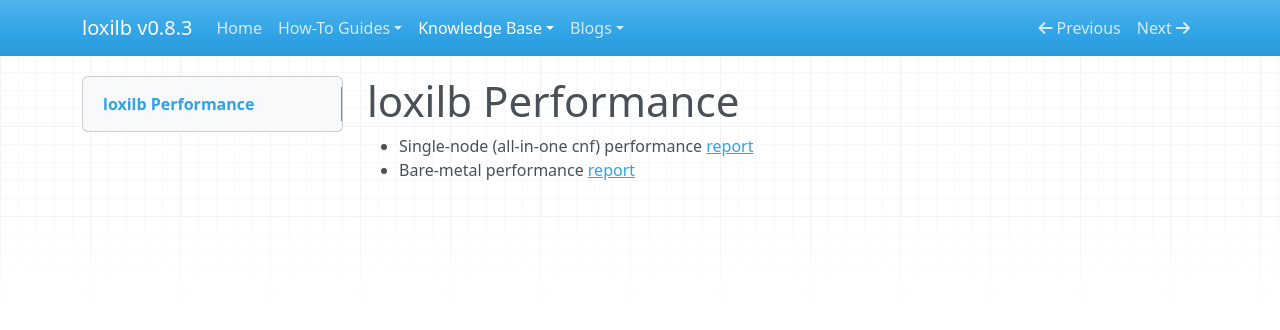
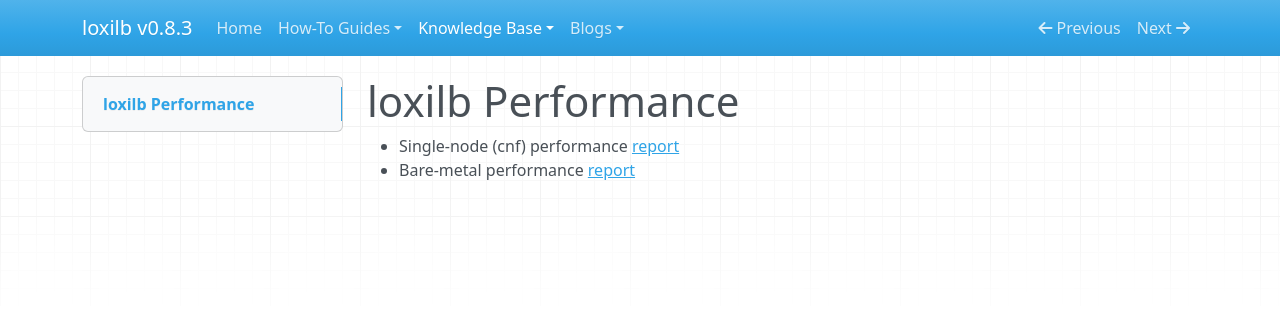
Before and after one commit to loxilb-io/loxilbdocs, an MkDocs documentation site: the page built from docs/perf.md, in a window 1280 px wide. Shown: the top 330 px of the page. Built offline with MkDocs 1.6.1, drawn with Linux system fonts in a browser that asks for light colours; nearby versions of some CDN libraries.

Commit message:
Update perf.md

```diff
--- a/docs/perf.md
+++ b/docs/perf.md
@@ -1,4 +1,4 @@
 # loxilb Performance
 
-* Single-node (all-in-one cnf) performance [report](perf-single.md)
+* Single-node (cnf) performance [report](perf-single.md)
 * Bare-metal performance [report](perf-multi.md)
```
